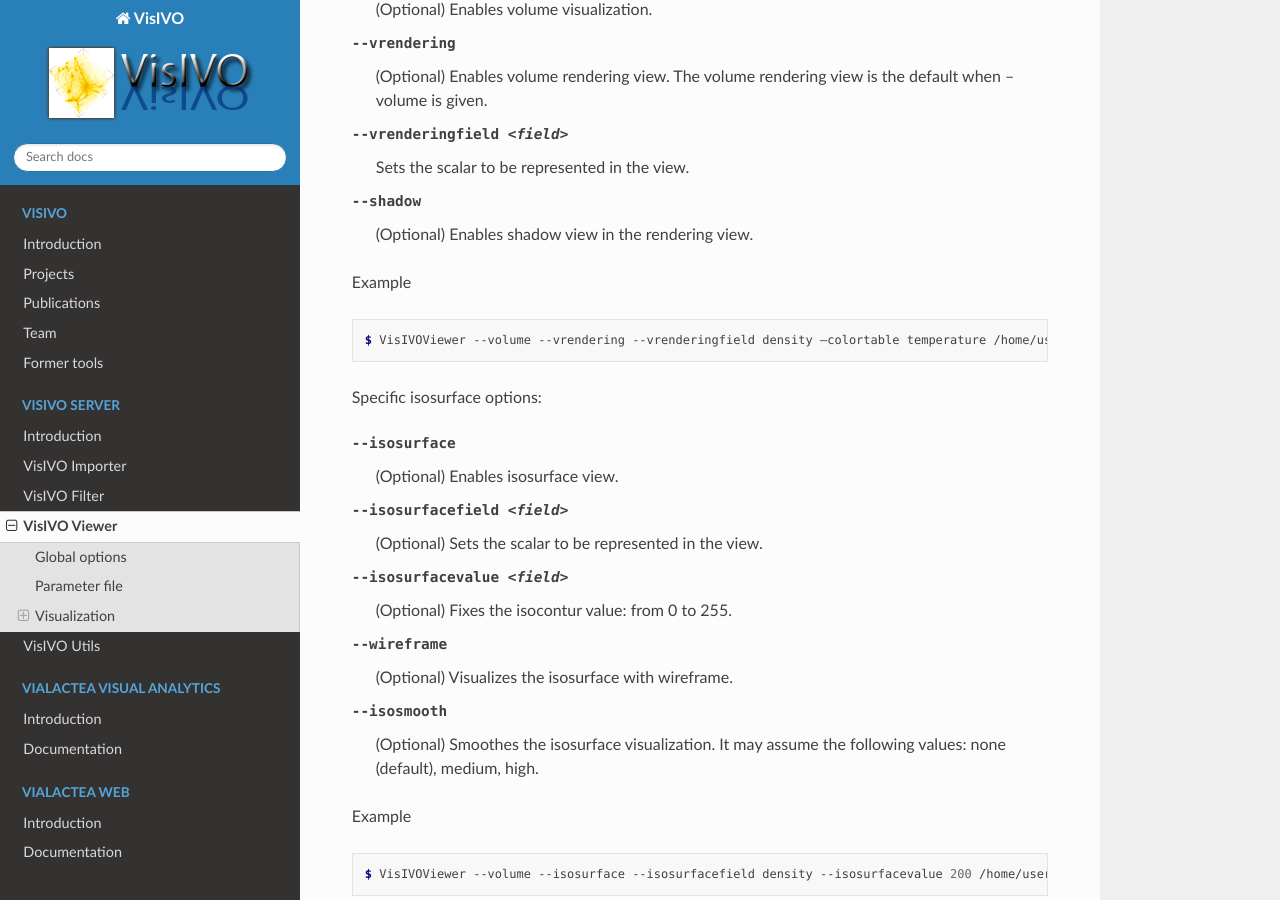
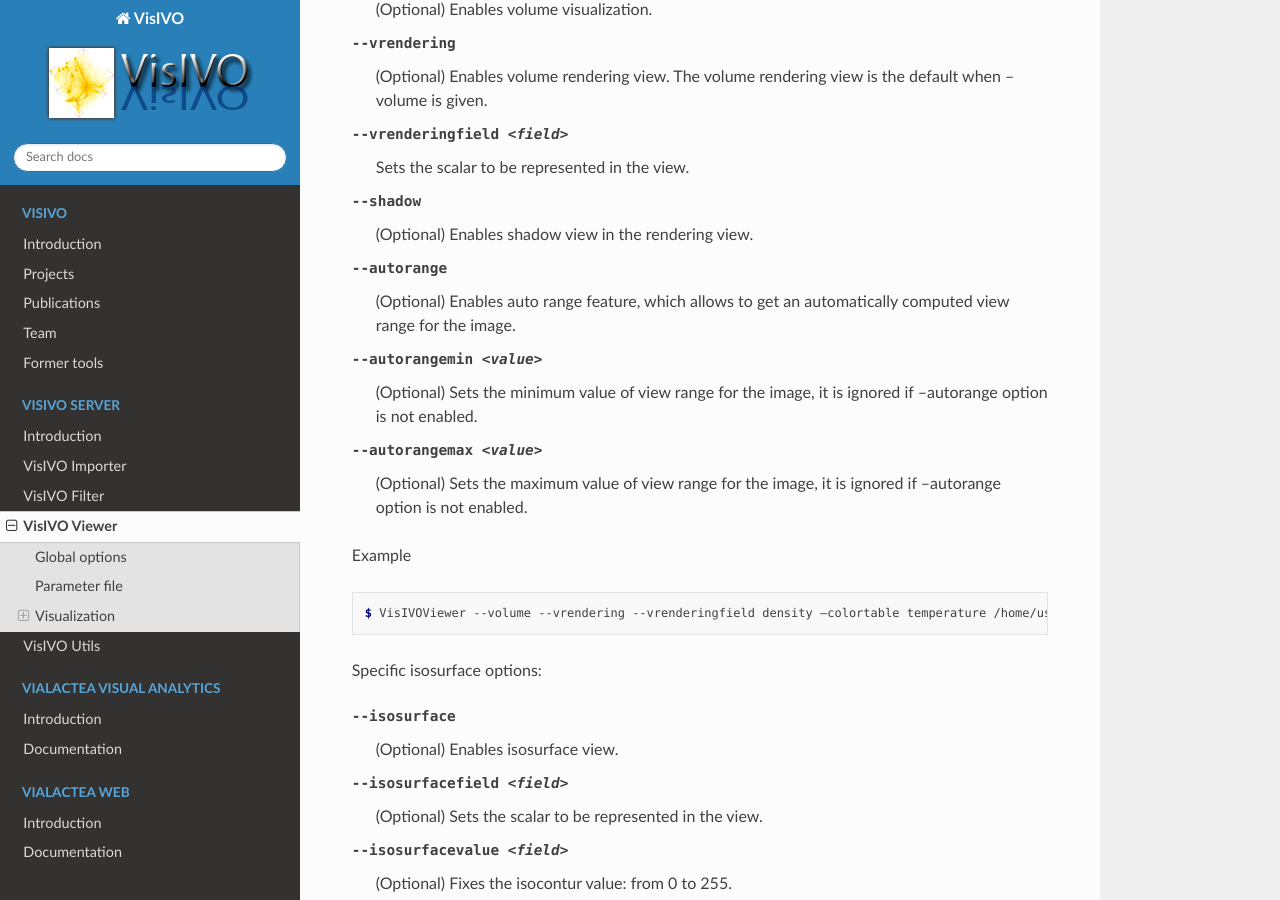
Before and after one commit to VisIVOLab/VisIVO-doc, a Sphinx documentation site: the page built from source/server/visivo_viewer.rst, in a window 1280 px wide and 900 px high, scrolled down 10114 px. Built offline with Sphinx 7.4.7 and the Read the Docs theme 2.0.0, drawn with Linux system fonts in a browser that asks for light colours.

Commit message:
Update visivo_viewer.rst
Add --autorange, --autorangemin and --autorangemax options descriptions for Volume Renderer on VisIVOViewer.

```diff
--- a/source/server/visivo_viewer.rst
+++ b/source/server/visivo_viewer.rst
@@ -363,6 +363,12 @@
     Sets the scalar to be represented in the view.
 --shadow
     (Optional) Enables shadow view in the rendering view.
+--autorange
+    (Optional) Enables auto range feature, which allows to get an automatically computed view range for the image.
+--autorangemin <value>
+    (Optional) Sets the minimum value of view range for the image, it is ignored if --autorange option is not enabled.
+--autorangemax <value>
+    (Optional) Sets the maximum value of view range for the image, it is ignored if --autorange option is not enabled.
 
 Example
 
```
